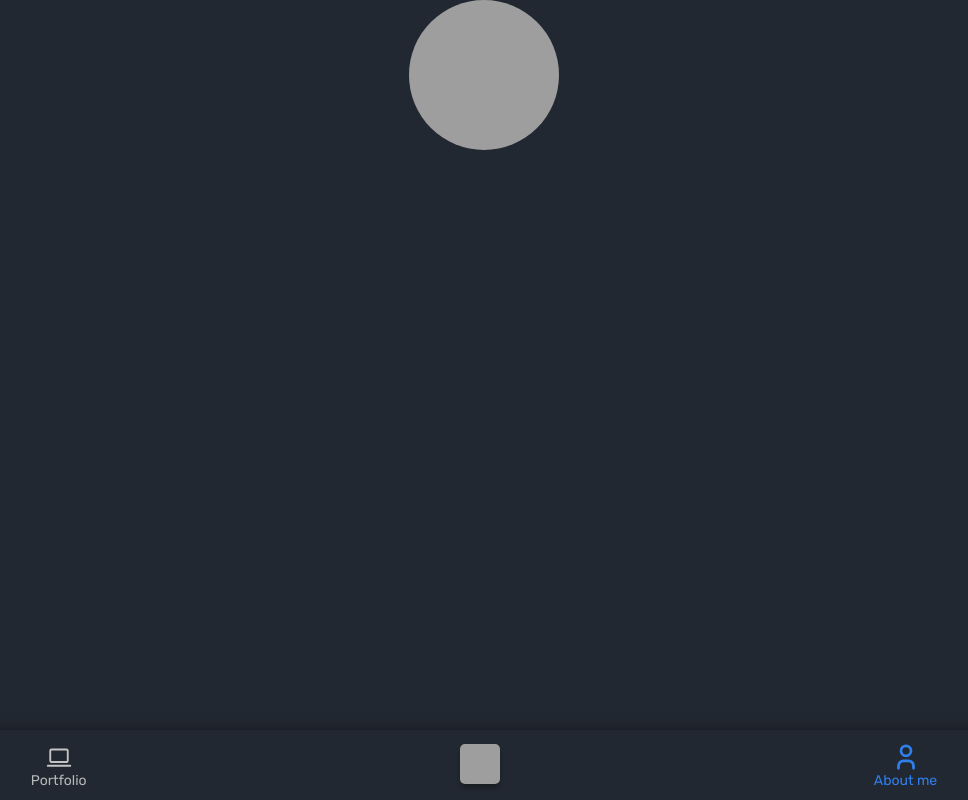
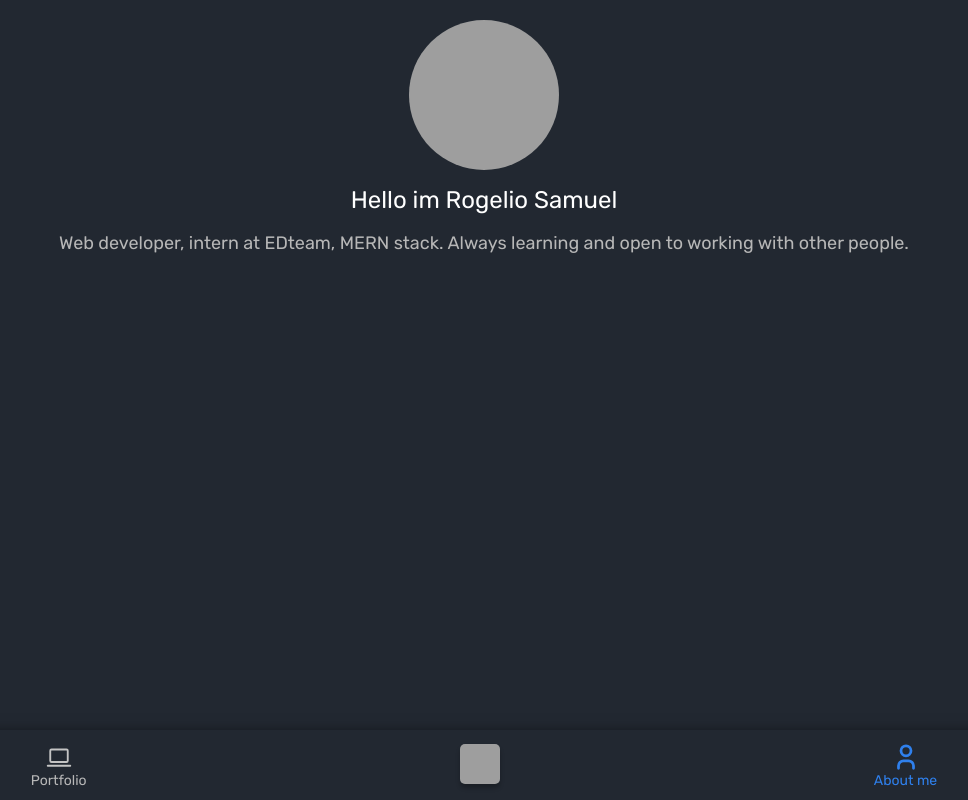
Before and after one commit to sam-621/rogeliosamuel.com, a React app: page /about in a window 1280 px wide. Shown: the whole page, without its empty margins (156-1124 px from the left). Built offline with nearby package versions, Linux system fonts and the light colour scheme; grey boxes are pictures that could not be loaded.

Commit message:
add fist section to about content

```diff
--- a/src/components/containers/AboutContent.jsx
+++ b/src/components/containers/AboutContent.jsx
@@ -1,10 +1,18 @@
 import React from 'react';
+import '../../styles/containers/aboutContent.css';
 import { Me } from '../atoms';
 
 const AboutContent = () => {
   return (
-    <main>
-      <Me />
+    <main className="AboutContent">
+      <div className="AboutContent-first">
+        <Me />
+        <h1>Hello im Rogelio Samuel</h1>
+        <p>
+          Web developer, intern at EDteam, MERN stack. Always learning and open
+          to working with other people.
+        </p>
+      </div>
     </main>
   );
 };
--- /dev/null
+++ b/src/styles/containers/aboutContent.css
@@ -0,0 +1,16 @@
+.AboutContent {
+  margin: 20px 10px 100px 10px;
+}
+.AboutContent-first h1,
+.AboutContent-first p {
+  text-align: center;
+}
+.AboutContent-first h1 {
+  color: white;
+  font-size: 2.4rem;
+  font-weight: 400;
+}
+.AboutContent-first p {
+  color: #b7b7b7;
+  font-size: 1.8rem;
+}
```
